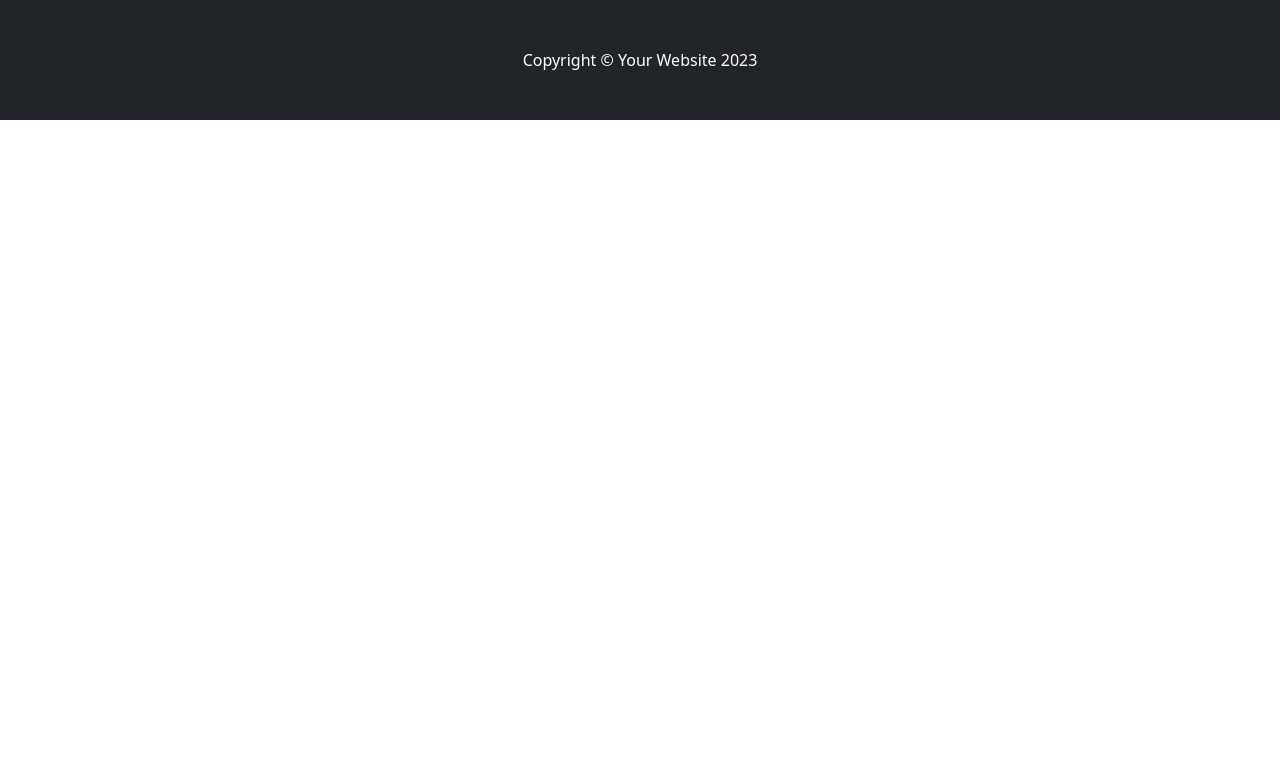
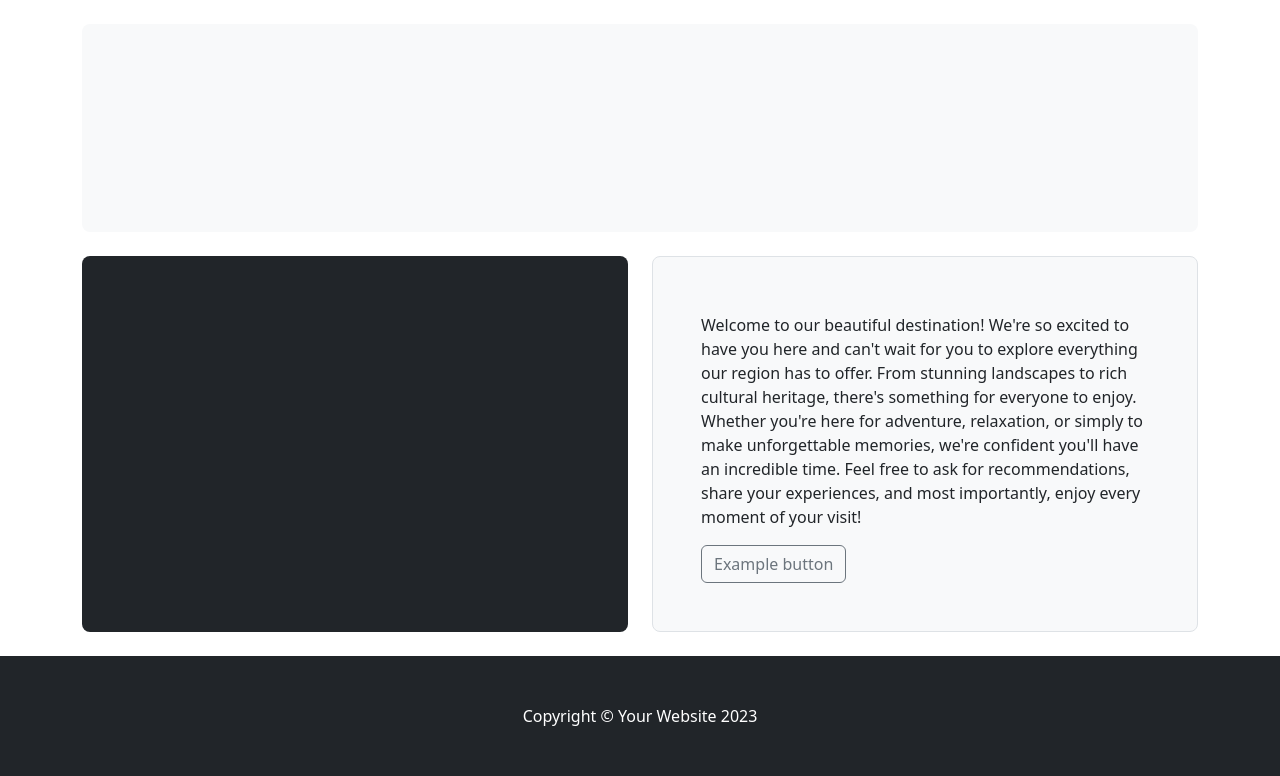
Before and after one commit to hokae/CARWASH, a PHP site: template views/contact.php in a window 1280 px wide. Shown: the part 176-952 px from the top of the page. Before the commit the page ends 296 px from the top, so only its background shows below. Run offline with PHP 8.4, Linux system fonts and the light colour scheme; the template is opened without the code that fills it, so the values that code supplies are empty.

Commit message:
59th commit

```diff
--- a/views/contact.php
+++ b/views/contact.php
@@ -0,0 +1,37 @@
+<?php
+	include 'nav/header.php';
+?>
+		<main>
+			<div class="container py-4">
+				<div class="p-5 mb-4 bg-light rounded-3">
+					<div class="container-fluid py-5">
+						<h1 class="display-5 fw-bold"><?= $info['cont_wlcm_heading'] ?></h1>
+						<p class="col-md-8 fs-4">
+							<?= $info['cont_wlcm_msg'] ?>
+						</p>
+					</div>
+				</div>
+
+				<div class="row align-items-md-stretch">
+					<div class="col-md-6">
+						<div class="h-100 p-5 text-white bg-dark rounded-3">
+							<h2><?= $info['cont_sec_heading'] ?></h2>
+							<p><?= $info['cont_address'] ?></p>
+							<p><?= $info['cont_num'] ?></p>
+							<p><?= $info['cont_email'] ?></p>
+						</div>
+					</div>
+					<div class="col-md-6">
+						<div class="h-100 p-5 bg-light border rounded-3">
+							<h2></h2>
+							<p>Welcome to our beautiful destination! We're so excited to have you here and can't wait for you to explore everything our region has to offer. From stunning landscapes to rich cultural heritage, there's something for everyone to enjoy. Whether you're here for adventure, relaxation, or simply to make unforgettable memories, we're confident you'll have an incredible time.
+								Feel free to ask for recommendations, share your experiences, and most importantly, enjoy every moment of your visit!</p>
+							<button class="btn btn-outline-secondary" type="button">Example button</button>
+						</div>
+					</div>
+				</div>
+			</div>
+
+<?php
+	include 'nav/footer.php';
+?>
--- a/views/nav/header.php
+++ b/views/nav/header.php
@@ -25,7 +25,7 @@
                         <li class="nav-item"><a class="nav-link" href="#!">About</a></li>
                         <li class="nav-item"><a class="nav-link" href="#!">Services</a></li>
                         <li class="nav-item"><a class="nav-link" href="#!">Price</a></li>
-                        <li class="nav-item"><a class="nav-link" href="#!" style="background-color: red;">Contact Us</a></li>
+                        <li class="nav-item"><a class="nav-link" href="../views/contact.php" style="background-color: red;">Contact Us</a></li>
                     </ul>
                 </div>
             </div>
```
